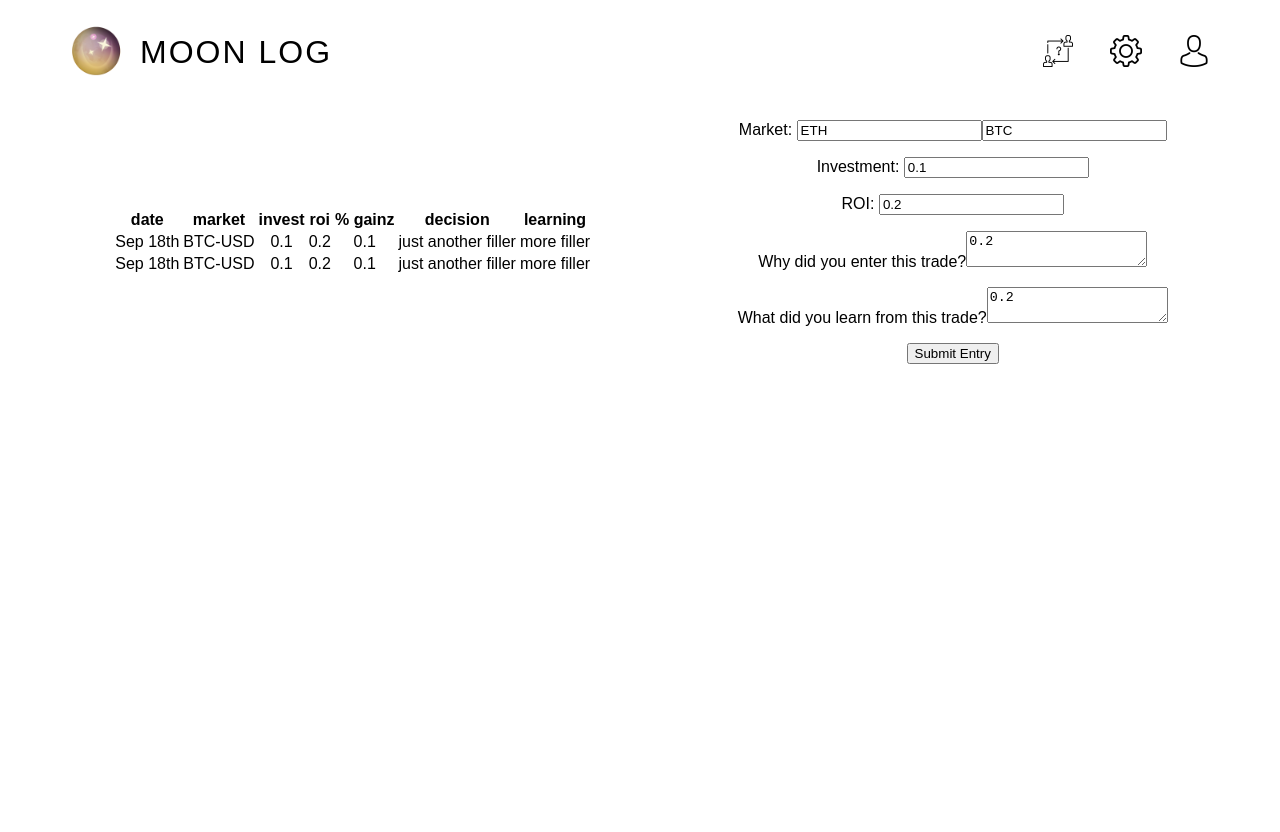
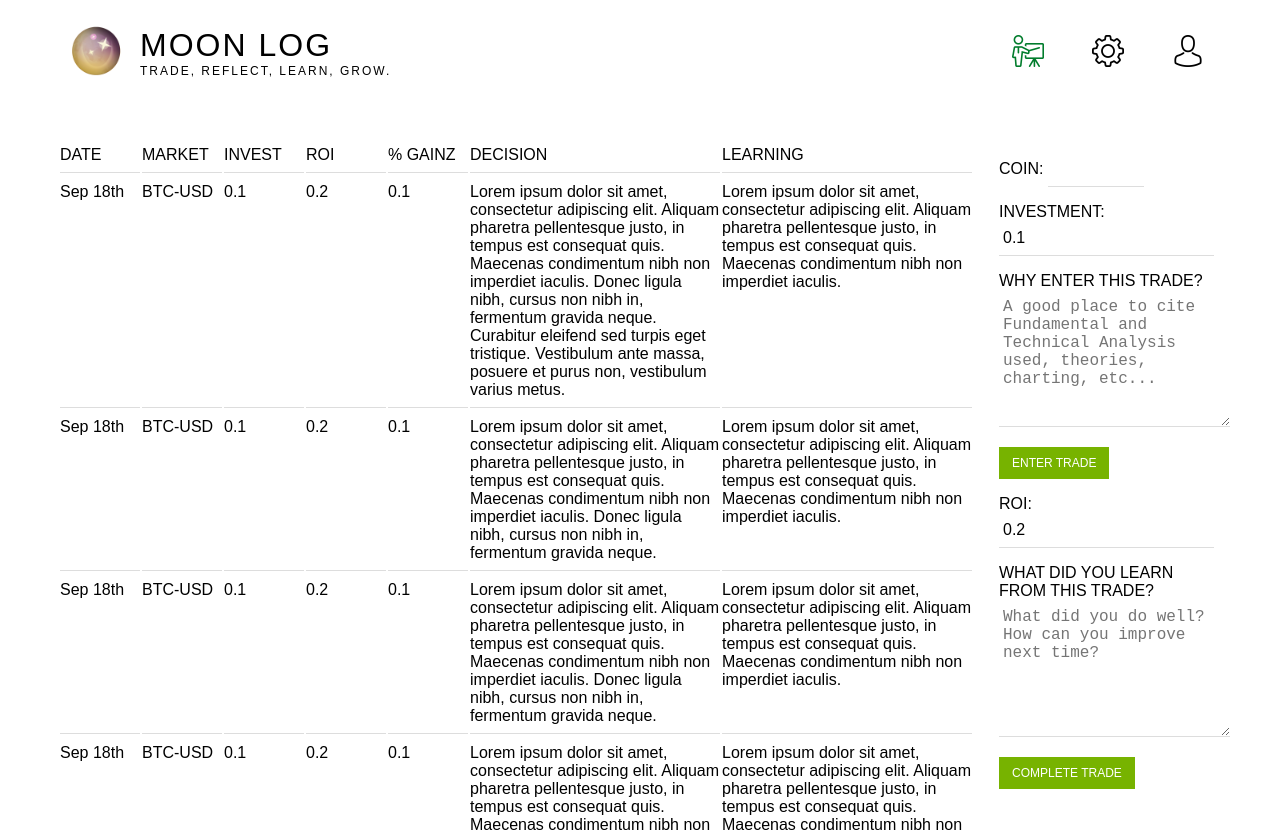
Before and after one commit to moon-room/log, a React (Create React App) app: page / in a window 1280 px wide. Shown: the top 832 px of the page. Before the commit the page ends 800 px from the top, so only its background shows below. Built offline with nearby package versions, Linux system fonts and the light colour scheme.

Commit message:
get first working visual prototype done

```diff
--- a/src/App.js
+++ b/src/App.js
@@ -6,7 +6,7 @@ import Entry from './Entry/'
 class App extends Component {
   state = {
     profileModalVisible: false,
-    consultingModalVisible: false,
+    learnModalVisible: false,
     settingsModalVisible: false,
   }
 
@@ -15,8 +15,8 @@ class App extends Component {
       case "profile": this.setState({
         profileModalVisible: !this.state.profileModalVisible
       }); break;
-      case "consulting": this.setState({
-        consultingModalVisible: !this.state.consultingModalVisible
+      case "learn": this.setState({
+        learnModalVisible: !this.state.learnModalVisible
       }); break;
       case "settings": this.setState({
         settingsModalVisible: !this.state.settingsModalVisible
--- /dev/null
+++ b/src/Entry/index.css
@@ -0,0 +1,38 @@
+.form {
+    text-align: left;
+    width: 400px;
+}
+
+label {
+    text-transform: uppercase;
+    font-weight: 100;
+}
+
+textarea {
+    width: 100%;
+    min-height: 120px;
+}
+
+input, textarea {
+    font-size: 16px;
+    background: none;
+    border: 0;
+    border-bottom: 1px solid #ddd;
+    padding: 8px 4px;
+    margin-right: 8px;
+}
+
+.coin-input {
+    width: 88px;
+}
+
+button {
+    background: none;
+    padding: 8px 12px;
+    color: white;
+    border: 1px solid #77b300;
+    text-transform: uppercase;
+    font-size: 12px;
+    font-weight: 100;
+    background-color: #77b300;
+}
--- a/src/Entry/index.js
+++ b/src/Entry/index.js
@@ -1,9 +1,9 @@
 import React, { Component } from 'react';
+import "./index.css"
 
 class Entry extends Component {
     state = {
-        marketOne: "ETH",
-        marketTwo: "BTC",
+        coin: "ETH",
         investment: 0.1,
         roi: 0.2,
         why: "",
@@ -11,30 +11,42 @@ class Entry extends Component {
     }
     render() {
         return (
-            <div class="form">
+            <div className="form">
                 <p>
-                    <label for="size_1">Market: </label>
-                    <input type="text" value={this.state.marketOne} />
-                    <input type="text" value={this.state.marketTwo} />
+                    <label>Coin: </label>
+                    <input className="coin-input" maxLength="8" type="text" onChange={(e) => this.setState({
+                        coin: e.target.value
+                    })} value={this.state.marketOne} />
                 </p>
                 <p>
-                    <label for="size_1">Investment: </label>
-                    <input type="number" value={this.state.investment} />
+                    <label>Investment: </label>
+                    <input type="number" onChange={(e) => this.setState({
+                        investment: e.target.value
+                    })} value={this.state.investment} />
                 </p>
                 <p>
-                    <label for="size_1">ROI: </label>
-                    <input type="text" value={this.state.roi} />
+                    <label>Why enter this trade?</label>
+                    <textarea placeholder="A good place to cite Fundamental and Technical Analysis used, theories, charting, etc..." onChange={(e) => this.setState({
+                        why: e.target.value
+                    })} value={this.state.why} />
                 </p>
                 <p>
-                    <label for="size_1">Why did you enter this trade?</label>
-                    <textarea value={this.state.roi} />
+                    <button onClick={() => console.log("hurrrr")}>Enter Trade</button>
                 </p>
                 <p>
-                    <label for="size_1">What did you learn from this trade?</label>
-                    <textarea value={this.state.roi} />
+                    <label>ROI: </label>
+                    <input type="number" onChange={(e) => this.setState({
+                        roi: e.target.value
+                    })} value={this.state.roi} />
                 </p>
                 <p>
-                    <button onPress={() => console.log("hurrrr")}>Submit Entry</button>
+                    <label>What did you learn from this trade?</label>
+                    <textarea placeholder="What did you do well? How can you improve next time?" onChange={(e) => this.setState({
+                        learned: e.target.value
+                    })} value={this.state.learned} />
+                </p>
+                <p>
+                    <button onClick={() => console.log("hurrrr")}>Complete Trade</button>
                 </p>
             </div>
         );
--- a/src/Header/index.css
+++ b/src/Header/index.css
@@ -3,6 +3,7 @@
   padding: 12px;
   display: flex;
   justify-content: space-between;
+  margin-bottom: 32px;
 }
 
 .logo-container, .settings-container {
@@ -23,9 +24,20 @@
   padding: 0 12px;
 }
 
-.header h1 {
+.header .title {
+  text-align: left;
+}
+
+.header .title h1,
+.header .title h2 {
   font-weight: 100;
   letter-spacing: 2px;
+  margin: 0;
+  text-transform: uppercase;
+}
+
+.header .title h2 {
+  font-size: 12px;
 }
 
 button.menu-item {
--- a/src/Header/index.js
+++ b/src/Header/index.js
@@ -1,7 +1,7 @@
 import React, { Component } from 'react';
 import logo from "./logo.png"
 import avatar from "./avatar.png"
-import consulting from "./consulting.png"
+import learn from "./learn.png"
 import settings from "./settings.png"
 import './index.css'
 
@@ -12,16 +12,19 @@ class Header extends Component {
             <div className="header">
                 <div className="logo-container">
                     <img className="icon" src={logo} alt="a moon" />
-                    <h1>MOON LOG</h1>
+                    <div className="title">
+                        <h1>MOON LOG</h1>
+                        <h2>Trade, reflect, learn, grow.</h2>
+                    </div>
                 </div>
                 <div className="settings-container">
-                    <button className="menu-item" onPress={() => toggleModal('consulting')}>
-                        <img className="icon small" src={consulting} alt="humans talking to eachother" />
+                    <button className="menu-item" onClick={() => toggleModal('learn')}>
+                        <img className="icon small" src={learn} alt="learning" />
                     </button>
-                    <button className="menu-item" onPress={() => toggleModal('settings')}>
+                    <button className="menu-item" onClick={() => toggleModal('settings')}>
                         <img className="icon small" src={settings} alt="a machine cog" />
                     </button>
-                    <button className="menu-item" onPress={() => toggleModal('profile')}>
+                    <button className="menu-item" onClick={() => toggleModal('profile')}>
                         <img className="icon small" src={avatar} alt="a moon" />
                     </button>
                 </div>
--- /dev/null
+++ b/src/Logs/index.css
@@ -0,0 +1,25 @@
+.logs-container {
+    overflow-x:auto;
+}
+
+.logs {
+    width: 100%;
+}
+
+thead th {
+    font-weight: 500;
+    text-transform: uppercase;
+}
+
+td, th {
+    font-weight: 100;
+    border-bottom: 1px solid #ddd;
+    padding: 8px 0;
+    text-align: left;
+    vertical-align: top;
+    min-width: 80px;
+}
+
+.larger-text {
+    min-width: 250px;
+}
--- a/src/Logs/index.js
+++ b/src/Logs/index.js
@@ -1,31 +1,12 @@
 import React, { Component } from 'react';
-import moment from 'moment'
-
-const entries = [
-    {
-        date: moment().format('MMM Do'),
-        market: "BTC-USD",
-        invest: 0.1,
-        roi: 0.2,
-        gains: 0.1,
-        decision: "just another filler",
-        learning: "more filler"
-    },
-    {
-        date: moment().format('MMM Do'),
-        market: "BTC-USD",
-        invest: 0.1,
-        roi: 0.2,
-        gains: 0.1,
-        decision: "just another filler",
-        learning: "more filler"
-    }
-]
+import './index.css'
+import { entries } from '../data'
 
 class Logs extends Component {
     render() {
         return (
-            <table class="logs">
+            <div className="logs-container">
+                <table className="logs">
                     <thead>
                         <tr>
                             <th>date</th>
@@ -38,19 +19,20 @@ class Logs extends Component {
                         </tr>
                     </thead>
                     <tbody>
-                    {entries.map(({ date, market, invest, roi, gains, decision, learning }) => (
-                        <tr>
+                        {entries.map(({ date, market, invest, roi, gains, decision, learning }, i) => (
+                            <tr key={i}>
                                 <td>{date}</td>
                                 <td>{market}</td>
                                 <td>{invest}</td>
                                 <td>{roi}</td>
                                 <td>{gains}</td>
-                            <td>{decision}</td>
-                            <td>{learning}</td>
+                                <td className="larger-text">{decision}</td>
+                                <td className="larger-text">{learning}</td>
                             </tr>
                         ))}
                     </tbody>
                 </table>
+            </div>
         );
     }
 }
--- /dev/null
+++ b/src/data.js
@@ -0,0 +1,58 @@
+import moment from 'moment'
+
+export const entries = [
+    {
+        date: moment().format('MMM Do'),
+        market: "BTC-USD",
+        invest: 0.1,
+        roi: 0.2,
+        gains: 0.1,
+        decision: "Lorem ipsum dolor sit amet, consectetur adipiscing elit. Aliquam pharetra pellentesque justo, in tempus est consequat quis. Maecenas condimentum nibh non imperdiet iaculis. Donec ligula nibh, cursus non nibh in, fermentum gravida neque. Curabitur eleifend sed turpis eget tristique. Vestibulum ante massa, posuere et purus non, vestibulum varius metus. ",
+        learning: "Lorem ipsum dolor sit amet, consectetur adipiscing elit. Aliquam pharetra pellentesque justo, in tempus est consequat quis. Maecenas condimentum nibh non imperdiet iaculis."
+    },
+    {
+        date: moment().format('MMM Do'),
+        market: "BTC-USD",
+        invest: 0.1,
+        roi: 0.2,
+        gains: 0.1,
+        decision: "Lorem ipsum dolor sit amet, consectetur adipiscing elit. Aliquam pharetra pellentesque justo, in tempus est consequat quis. Maecenas condimentum nibh non imperdiet iaculis. Donec ligula nibh, cursus non nibh in, fermentum gravida neque.",
+        learning: "Lorem ipsum dolor sit amet, consectetur adipiscing elit. Aliquam pharetra pellentesque justo, in tempus est consequat quis. Maecenas condimentum nibh non imperdiet iaculis."
+    },
+    {
+        date: moment().format('MMM Do'),
+        market: "BTC-USD",
+        invest: 0.1,
+        roi: 0.2,
+        gains: 0.1,
+        decision: "Lorem ipsum dolor sit amet, consectetur adipiscing elit. Aliquam pharetra pellentesque justo, in tempus est consequat quis. Maecenas condimentum nibh non imperdiet iaculis. Donec ligula nibh, cursus non nibh in, fermentum gravida neque.",
+        learning: "Lorem ipsum dolor sit amet, consectetur adipiscing elit. Aliquam pharetra pellentesque justo, in tempus est consequat quis. Maecenas condimentum nibh non imperdiet iaculis."
+    },
+    {
+        date: moment().format('MMM Do'),
+        market: "BTC-USD",
+        invest: 0.1,
+        roi: 0.2,
+        gains: 0.1,
+        decision: "Lorem ipsum dolor sit amet, consectetur adipiscing elit. Aliquam pharetra pellentesque justo, in tempus est consequat quis. Maecenas condimentum nibh non imperdiet iaculis. Donec ligula nibh, cursus non nibh in, fermentum gravida neque.",
+        learning: "Lorem ipsum dolor sit amet, consectetur adipiscing elit. Aliquam pharetra pellentesque justo, in tempus est consequat quis. Maecenas condimentum nibh non imperdiet iaculis."
+    },
+    {
+        date: moment().format('MMM Do'),
+        market: "BTC-USD",
+        invest: 0.1,
+        roi: 0.2,
+        gains: 0.1,
+        decision: "Lorem ipsum dolor sit amet, consectetur adipiscing elit. Aliquam pharetra pellentesque justo, in tempus est consequat quis. Maecenas condimentum nibh non imperdiet iaculis. Donec ligula nibh, cursus non nibh in, fermentum gravida neque.",
+        learning: "Lorem ipsum dolor sit amet, consectetur adipiscing elit. Aliquam pharetra pellentesque justo, in tempus est consequat quis. Maecenas condimentum nibh non imperdiet iaculis."
+    },
+    {
+        date: moment().format('MMM Do'),
+        market: "BTC-USD",
+        invest: 0.1,
+        roi: 0.2,
+        gains: 0.1,
+        decision: "Lorem ipsum dolor sit amet, consectetur adipiscing elit. Aliquam pharetra pellentesque justo, in tempus est consequat quis. Maecenas condimentum nibh non imperdiet iaculis. Donec ligula nibh, cursus non nibh in, fermentum gravida neque.",
+        learning: "Lorem ipsum dolor sit amet, consectetur adipiscing elit. Aliquam pharetra pellentesque justo, in tempus est consequat quis. Maecenas condimentum nibh non imperdiet iaculis."
+    }
+]
--- a/src/index.css
+++ b/src/index.css
@@ -12,6 +12,11 @@ body {
 
 .content {
   display: flex;
+  flex-direction: row;
   justify-content: space-around;
-  align-items: center;
+  align-items: flex-start;
 }
+
+.content div {
+  padding: 0 18px;
+}
```
Also changed, not shown: src/Header/consulting.png (deleted), src/Header/learn.png (added). Lines whose indentation alone changed are shown as unchanged.
